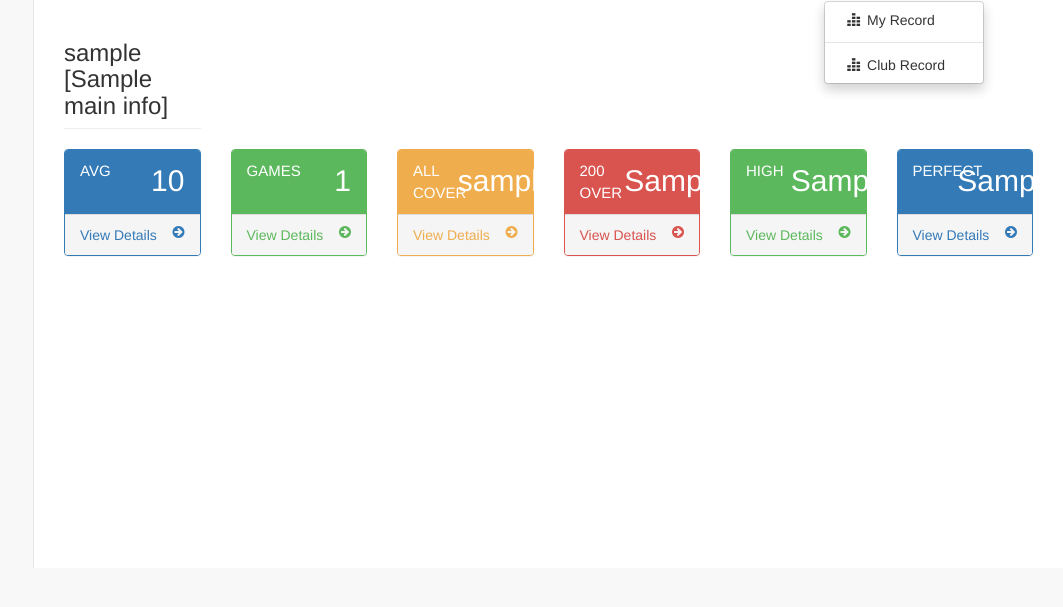
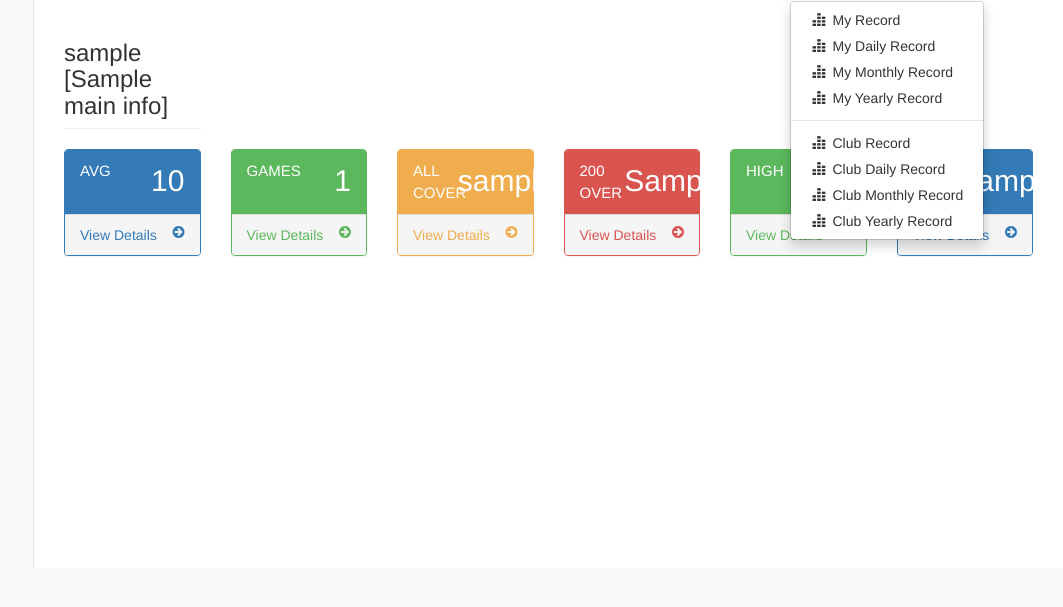
Before and after one commit to jhkim8406/bowling-with, a Java web app: template bowling-with/src/main/webapp/WEB-INF/views/main/main.jsp in a window 1280 px wide, after a click that opens the changed part. Shown: the part 51-658 px from the top of the page, without its empty margins (217-1280 px from the left). Run offline with Spring Boot 4, a stand-in JSP engine, Linux system fonts and the light colour scheme; the template is opened without the code that fills it: most values are stand-ins (such as "Sample title", 1, 10 or a date in 2020); some of the project's set-up classes (security, data sources, template engines, error pages and the like) are left out, and stand-ins take their place; some libraries are stand-ins or nearby versions.

Commit message:
tiles 추가 main 수정

```diff
--- a/bowling-with/build.gradle
+++ b/bowling-with/build.gradle
@@ -42,6 +42,7 @@ dependencies {
 	compile('org.projectlombok:lombok:1.16.18')
 	compile('org.apache.tomcat.embed:tomcat-embed-jasper')
 	compile('javax.servlet:jstl:1.2')
+	compile('org.apache.tiles:tiles-jsp:3.0.5')
 	runtime('mysql:mysql-connector-java')
 	providedRuntime('org.springframework.boot:spring-boot-starter-tomcat')
 	testCompile('org.springframework.boot:spring-boot-starter-test')
--- a/bowling-with/src/main/webapp/WEB-INF/views/main/main.jsp
+++ b/bowling-with/src/main/webapp/WEB-INF/views/main/main.jsp
@@ -54,10 +54,30 @@
                         <i class="fa fa-list fa-fw"></i> <i class="fa fa-caret-down"></i>
                     </a>
                     <ul class="dropdown-menu dropdown-list">
-                        <li><a href="#"><i class="glyphicon glyphicon-equalizer fa-fw"></i> My Record</a>
+                        <li>
+                        	<a href="#"><i class="glyphicon glyphicon-equalizer fa-fw"></i> My Record</a>
+                        </li>
+                        <li>
+                        	<a href="#"><i class="glyphicon glyphicon-equalizer fa-fw"></i> My Daily Record</a>
+                        </li>
+                        <li>
+                        	<a href="#"><i class="glyphicon glyphicon-equalizer fa-fw"></i> My Monthly Record</a>
+                        </li>
+                        <li>
+                        	<a href="#"><i class="glyphicon glyphicon-equalizer fa-fw"></i> My Yearly Record</a>
                         </li>
                         <li class="divider"></li>
-                        <li><a href="#"><i class="glyphicon glyphicon-equalizer fa-fw"></i> Club Record</a>
+                        <li>
+                        	<a href="#"><i class="glyphicon glyphicon-equalizer fa-fw"></i> Club Record</a>
+                        </li>
+                        <li>
+                        	<a href="#"><i class="glyphicon glyphicon-equalizer fa-fw"></i> Club Daily Record</a>
+                        </li>
+                        <li>
+                        	<a href="#"><i class="glyphicon glyphicon-equalizer fa-fw"></i> Club Monthly Record</a>
+                        </li>
+                        <li>
+                        	<a href="#"><i class="glyphicon glyphicon-equalizer fa-fw"></i> Club Yearly Record</a>
                         </li>
                     </ul>
                     <!-- /.dropdown-user -->
@@ -81,7 +101,9 @@
             </ul>
             <!-- /.navbar-top-links -->
         </nav>
+	</div>
 
+	<div id="wrapper">
         <div id="page-wrapper">
             <div class="row">
                 <div class="col-lg-2">
```
